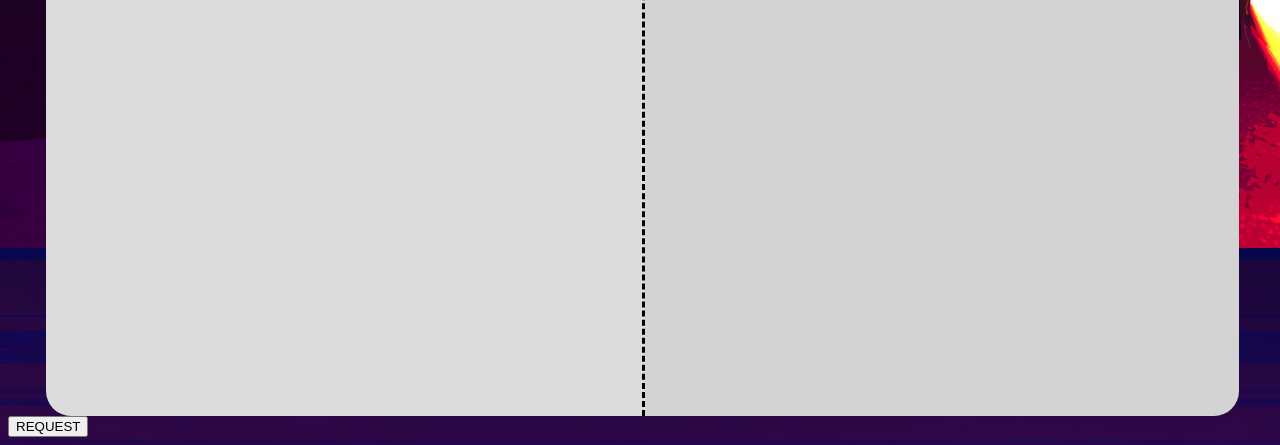
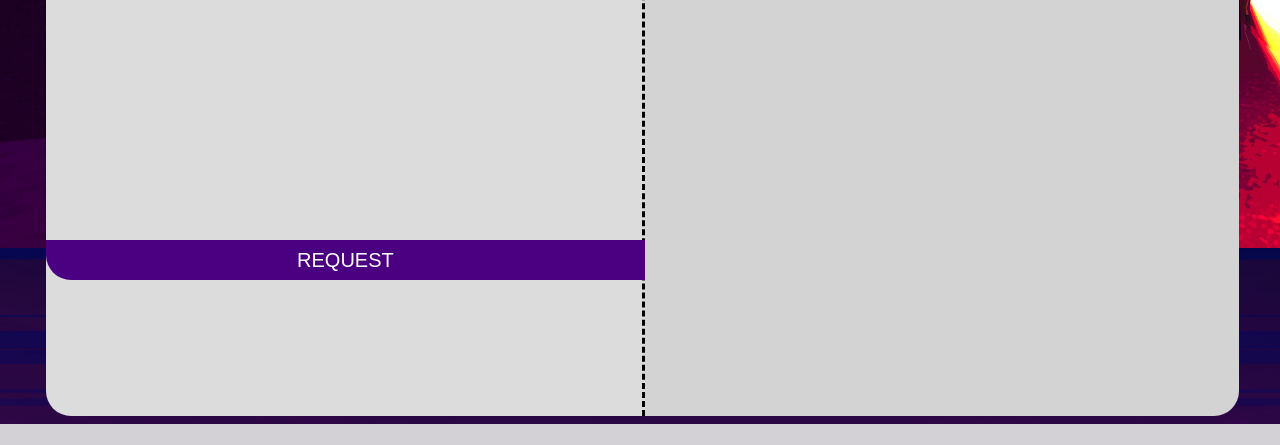
Before and after one commit to knockoutNoN13/PtzWeb, a Flask app: page / in a window 1280 px wide. Shown: the part 832-1277 px from the top of the page. After the commit the page ends 1256 px from the top, so only its background shows below. Run offline with Flask 3, Linux system fonts and the light colour scheme.

Commit message:
Update front

```diff
--- a/static/new.css
+++ b/static/new.css
@@ -1,5 +1,9 @@
 #slider {
     margin: 20px;
+}
+
+body {
+    resize:none;
 }
 
 #header {
@@ -38,6 +42,22 @@
     width: 750px;
     display: block;
     margin: 0 auto 20px;
+    font-size: 25px;
+    color: white;
+    text-align: center;
+}
+
+#formButton {
+    position: absolute;
+    bottom: -39%;
+    width: 46.8%;
+    margin-left: 0;
+    height: 40px;
+    border-bottom-left-radius: 25px;
+    font-size: 20px;
+    color: white;
+    background-color: #4B0082;
+    border: none;
 }
 
 .reating-arkows {
--- a/templates/new.html
+++ b/templates/new.html
@@ -29,6 +29,7 @@
                     </label>
                 </div>
             </div>
+            <input type="submit" value="REQUEST" id="formButton">
         </div>
 
         <div class="column" style="background-color: #D3D3D3; height: 1000px; width: 47%; border-top-right-radius: 25px; border-bottom-right-radius: 25px;">
@@ -42,7 +43,7 @@
 
 
 
-        <input type="submit" value="REQUEST" id="button">
+
     </form>
 
 </body>
```
